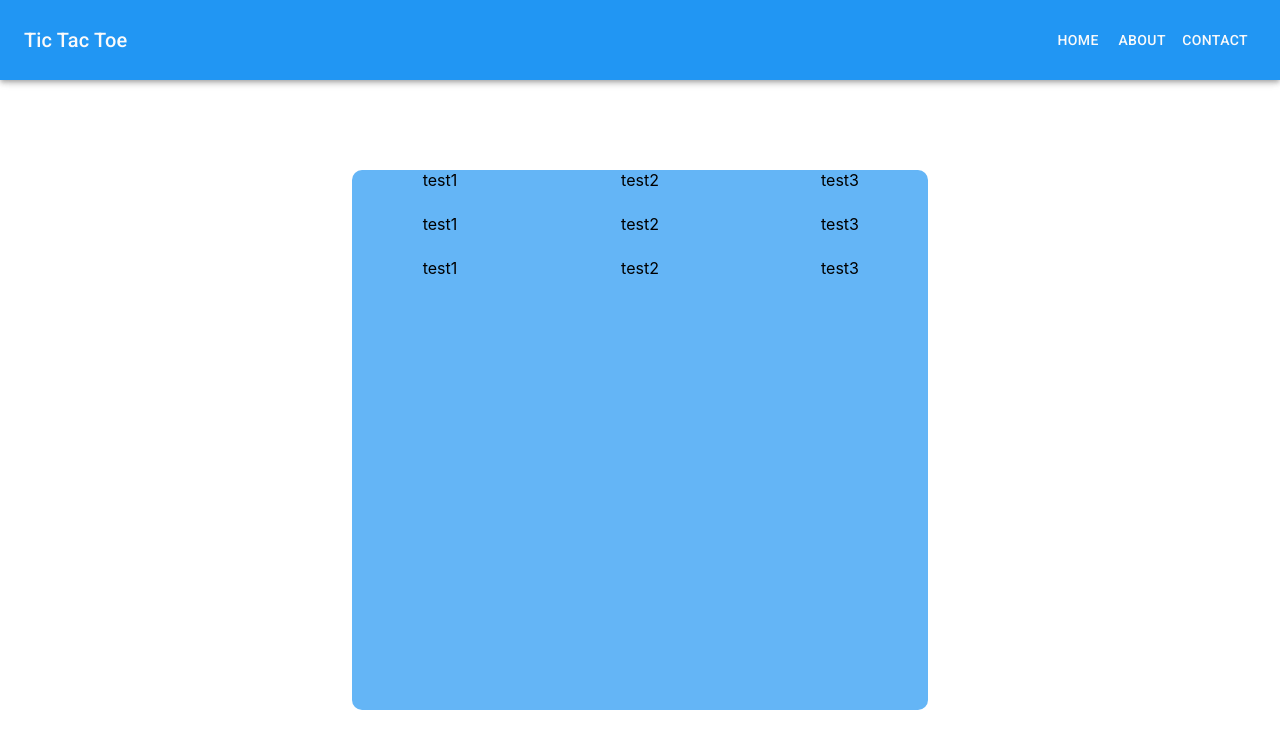
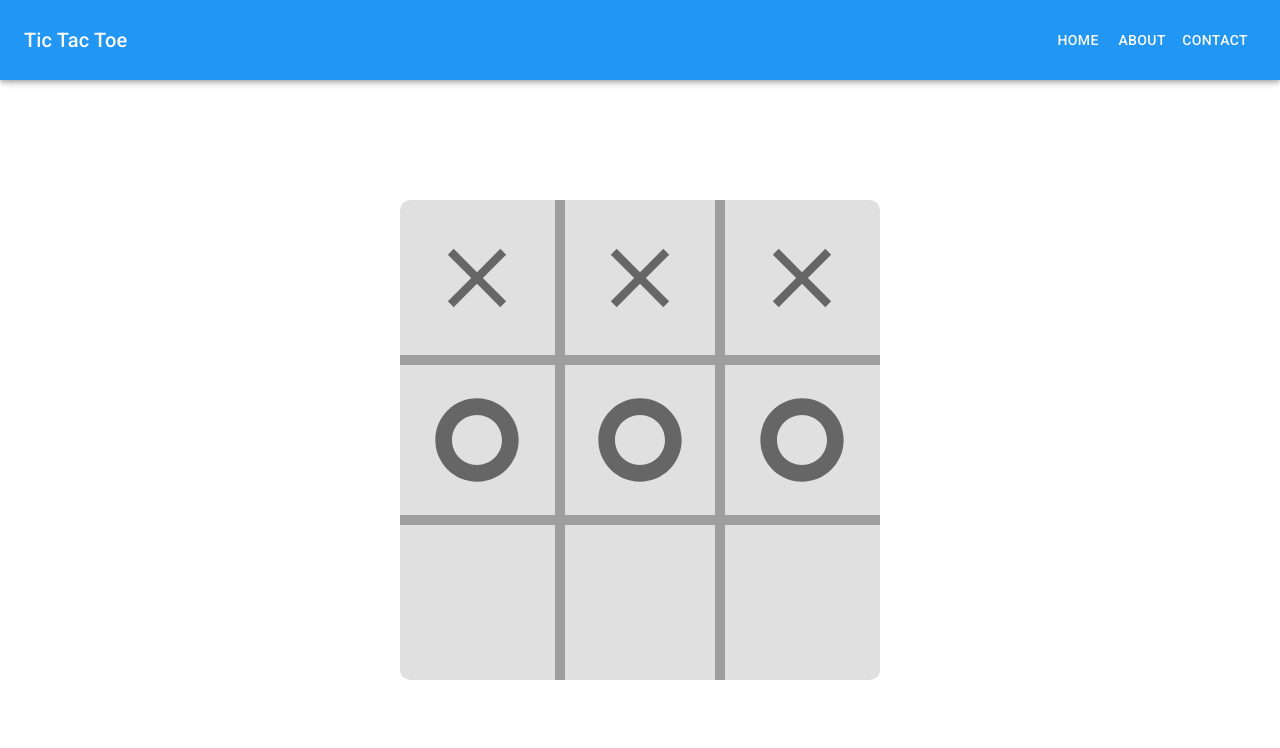
Before and after one commit to dah06a/tic-tac-toe, a React (Create React App) app: page / in a window 1280 px wide. Shown: the top 748 px of the page. Built offline with nearby package versions, Linux system fonts and the light colour scheme.

Commit message:
Board and squares setup

```diff
--- a/src/features/board/Board.tsx
+++ b/src/features/board/Board.tsx
@@ -1,47 +1,56 @@
-import Box from '@mui/material/Box';
 import Grid from '@mui/material/Grid';
+
+import Square from './Square';
 import { mainTheme } from '../../themes/mainTheme';
 
-function FormRow() {
-  return (
-    <>
-      <Grid item xs={4}>
-        test1
-      </Grid>
-      <Grid item xs={4}>
-        test2
-      </Grid>
-      <Grid item xs={4}>
-        test3
-      </Grid>
-    </>
-  );
-}
 
 const styles = {
-	box: {
-		width: { xs: '100%', sm: '75%', md: '50%' },
-		height: { xs: '75%' },
-		backgroundColor: mainTheme.palette.primary.light,
+	board: {
+		width: { xs: '90vmin', sm: '60vmin' },
+		height: { xs: '90vmin', sm: '60vmin' },
+		backgroundColor: mainTheme.palette.grey[300],
+		color: mainTheme.palette.primary.contrastText,
 		borderRadius: '10px',
+		alignItems: 'center',
+	},
+	row: {
+		height: { xs: '30vmin', sm: '20vmin' },
 	}
 }
 
 export default function Board() {
 
+	const tempSquares: number[] = [0, 1, 2, 3, 4, 5, 6, 7, 8];
+
 	return (
-		<Box sx={styles.box}>
-      <Grid container spacing={3}>
-        <Grid container item spacing={3}>
-          <FormRow />
-        </Grid>
-        <Grid container item spacing={3}>
-          <FormRow />
-        </Grid>
-        <Grid container item spacing={3}>
-          <FormRow />
-        </Grid>
-      </Grid>
-    </Box>
+		<Grid container sx={styles.board}>
+			<Grid container item sx={styles.row}>
+				{tempSquares.slice(0, 3).map(item => (
+					<Square
+					key={item}
+					status='X'
+					pos={item}
+				/>
+				))}
+			</Grid>
+			<Grid container item sx={styles.row}>
+			{tempSquares.slice(3, 6).map(item => (
+					<Square
+					key={item}
+					status='O'
+					pos={item}
+				/>
+				))}
+			</Grid>
+			<Grid container item sx={styles.row}>
+				{tempSquares.slice(6).map(item => (
+						<Square
+						key={item}
+						status={null}
+						pos={item}
+					/>
+				))}
+			</Grid>
+		</Grid>
 	);
 }
--- /dev/null
+++ b/src/features/board/Square.tsx
@@ -0,0 +1,57 @@
+import { ReactElement } from 'react';
+import { SvgIconProps } from '@mui/material';
+import Grid from '@mui/material/Grid';
+import IconButton from '@mui/material/IconButton';
+import Close from '@mui/icons-material/Close';
+import TripOrigin from '@mui/icons-material/TripOrigin';
+
+import { mainTheme } from '../../themes/mainTheme';
+
+type SquareProps = {
+    status: 'X' | 'O' | null;
+    pos: number;
+}
+
+export default function Square(props: SquareProps) {
+    const { status, pos } = props;
+    const gridColor = mainTheme.palette.grey[500];
+
+    const styles = {
+        square: {
+            width: '100%',
+            height: '100%',
+            display: 'flex',
+            alignItems: 'center',
+            justifyContent: 'center',
+            borderTop: pos > 2 ? `5px solid ${gridColor}` : 'none',
+            borderBottom: pos < 6 ? `5px solid ${gridColor}` : 'none',
+            borderLeft: pos % 3 > 0 ? `5px solid ${gridColor}` : 'none',
+            borderRight: pos % 3 < 2 ? `5px solid ${gridColor}` : 'none',
+        },
+        iconBtn: {
+            width: '90%',
+            height: '90%',
+            '&:hover': {
+                backgroundColor: mainTheme.palette.grey[500],
+            },
+        },
+        icon: {
+            fontSize: { xs: 60, sm: 100 },
+        },
+    }
+
+    let icon: ReactElement<SvgIconProps> | null = null;
+    if (status === 'X') {
+        icon = <Close sx={styles.icon} />;
+    } else if (status === 'O') {
+        icon = <TripOrigin sx={styles.icon} />;
+    }
+
+    return (
+        <Grid item xs={4} sx={styles.square}>
+            <IconButton size='large' sx={styles.iconBtn}>
+                {icon}
+            </IconButton>
+        </Grid>
+    );
+}
--- a/src/gameContainer/GameContainer.tsx
+++ b/src/gameContainer/GameContainer.tsx
@@ -5,7 +5,7 @@ const styles = {
     container: {
         display: 'flex',
         mt: '10vh',
-        px: { xs: 0, sm: '24px' },
+        px: { xs: '12px', sm: '24px' },
         height: '90vh',
         justifyContent: 'center',
         alignItems: 'center',
--- a/src/themes/mainTheme.ts
+++ b/src/themes/mainTheme.ts
@@ -15,5 +15,16 @@ export const mainTheme = createTheme({
         dark: orange[800],
         contrastText: grey[800],
       },
+      grey: {
+        100: grey[100],
+        300: grey[300],
+        500: grey[500],
+        700: grey[700],
+        900: grey[900],
+      },
+      common: {
+        black: '#000',
+        white: '#fff',
+      },
     },
   });
```
